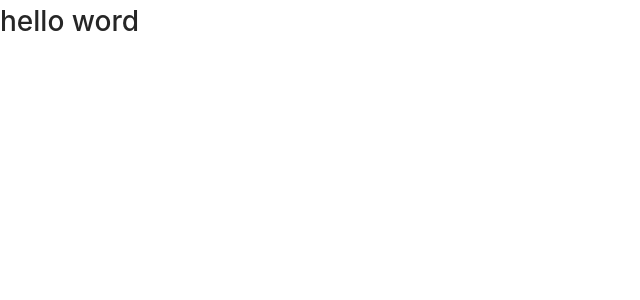
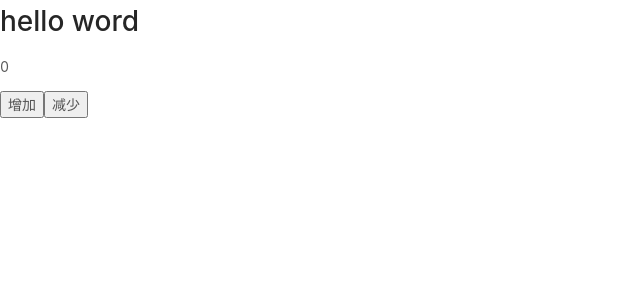
Before and after one commit to z3718l/react-test-app, a React app: page / in a window 1280 px wide. Shown: the top 300 px of the page, without its empty margins (0-640 px from the left). Built offline with nearby package versions, Linux system fonts and the light colour scheme.

Commit message:
feat(store): 写一个简单redux deom

```diff
--- a/package.json
+++ b/package.json
@@ -52,6 +52,7 @@
     "react-dev-utils": "^10.2.1",
     "react-dom": "^16.13.1",
     "react-router-dom": "^5.1.2",
+    "redux": "^4.0.5",
     "resolve": "1.15.0",
     "resolve-url-loader": "3.1.1",
     "sass-loader": "8.0.2",
--- a/src/app.jsx
+++ b/src/app.jsx
@@ -8,6 +8,9 @@
         return (
             <div>
                 <h1>hello word</h1>
+                <p>{this.props.value}</p>
+                <button onClick={this.props.onIncrement}>增加</button>
+                <button onClick={this.props.onDecrement}>减少</button>
             </div>
         )
     }
--- a/src/index.js
+++ b/src/index.js
@@ -1,7 +1,19 @@
 import React from 'react';
 import ReactDOM from 'react-dom';
 import App from './app.jsx';
-
-ReactDOM.render(
-  <App/>, document.getElementById('root')
-)
+import counter from './reducer/counter'
+import { createStore } from 'redux'
+const store = createStore(counter)
+// store.subscribe(() => { console.log(store.getState()) })
+const render = () => {
+  ReactDOM.render(
+    <App
+      onIncrement={ () => store.dispatch({ type: 'INCREMENT' }) }
+      onDecrement={ () => store.dispatch({ type: 'DECREMENT' }) }
+      value={store.getState()}
+    />,
+    document.getElementById('root')
+  )
+}
+render()
+store.subscribe(render)
--- /dev/null
+++ b/src/reducer/counter.js
@@ -0,0 +1,13 @@
+// reduer是一个纯函数，就按照函数的方式编写
+// 改变store中值的方案
+const counter = (state = 0, action) => {
+    switch (action.type) {
+        case 'INCREMENT':
+            return state + 1
+        case 'DECREMENT':
+            return state - 1
+        default:
+            return state
+    }
+}
+export default counter
```
Also changed, not shown: src/components/home.jsx (added), 1 other file (tests, documents, lock files or other folders).
